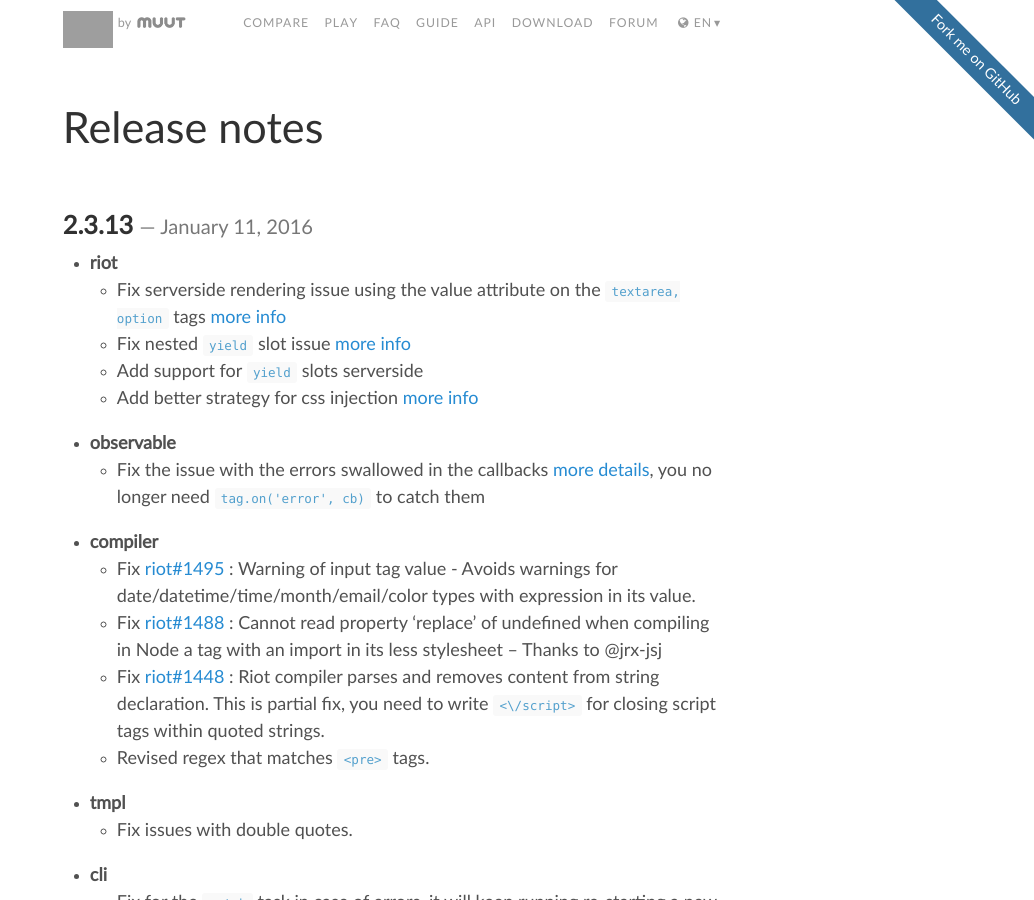
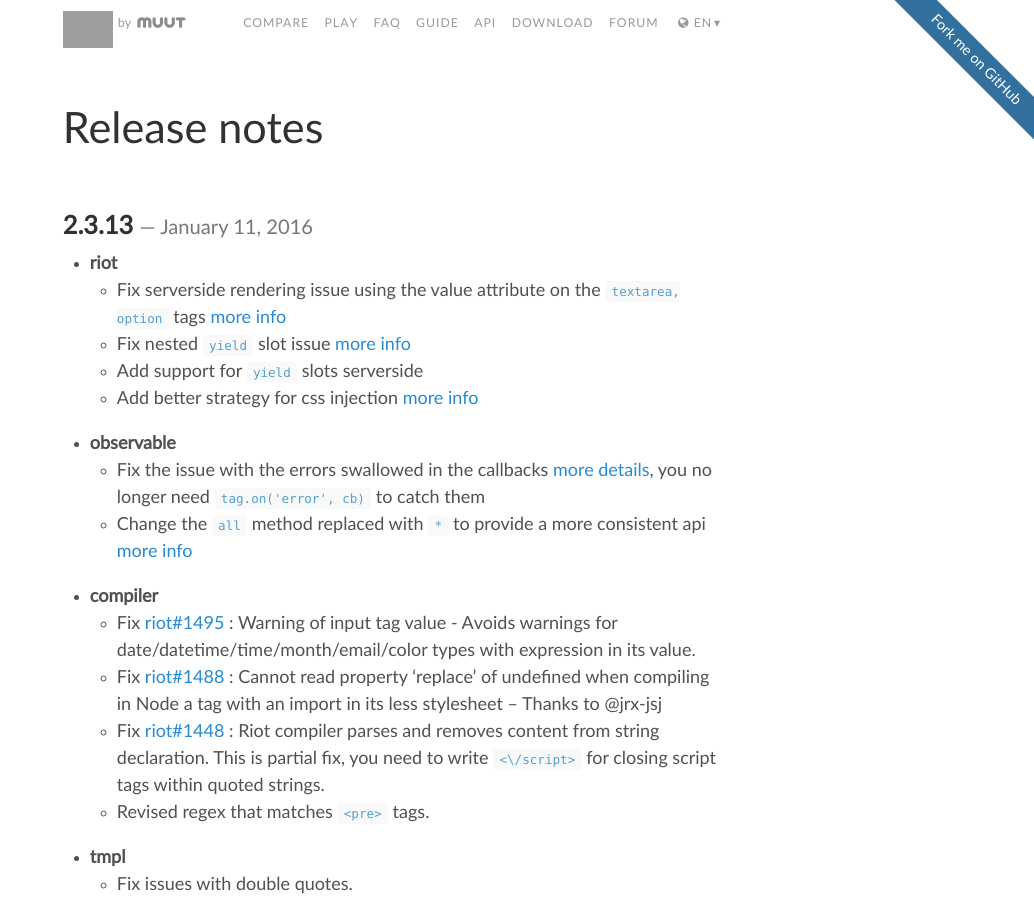
Before and after one commit to riot/riot.github.io, a Jekyll site: the page built from release-notes.md, in a window 1280 px wide and 900 px high. Shown: the whole window, without its empty margins (246-1280 px from the left). Built offline with Jekyll 4.4.1, drawn with Linux system fonts in a browser that asks for light colours; nearby versions of some CDN libraries; Markdown is read by kramdown in place of the engine named in the settings; grey boxes are pictures that could not be loaded.

Commit message:
updated: release notes

```diff
--- a/release-notes.md
+++ b/release-notes.md
@@ -15,6 +15,7 @@
   - Add better strategy for css injection [more info](https://github.com/riot/riot/issues/1439)
 - __observable__
   - Fix the issue with the errors swallowed in the callbacks [more details](https://github.com/riot/riot/issues/1483), you no longer need `tag.on('error', cb)` to catch them
+  - Change the `all` method replaced with `*` to provide a more consistent api [more info](http://riotjs.com/api/observable/#on)
 - __compiler__
   - Fix [riot#1495](https://github.com/riot/riot/issues/1495) : Warning of input tag value - Avoids warnings for date/datetime/time/month/email/color types with expression in its value.
   - Fix [riot#1488](https://github.com/riot/riot/issues/1488) : Cannot read property 'replace' of undefined when compiling in Node a tag with an import in its less stylesheet -- Thanks to @jrx-jsj
```
